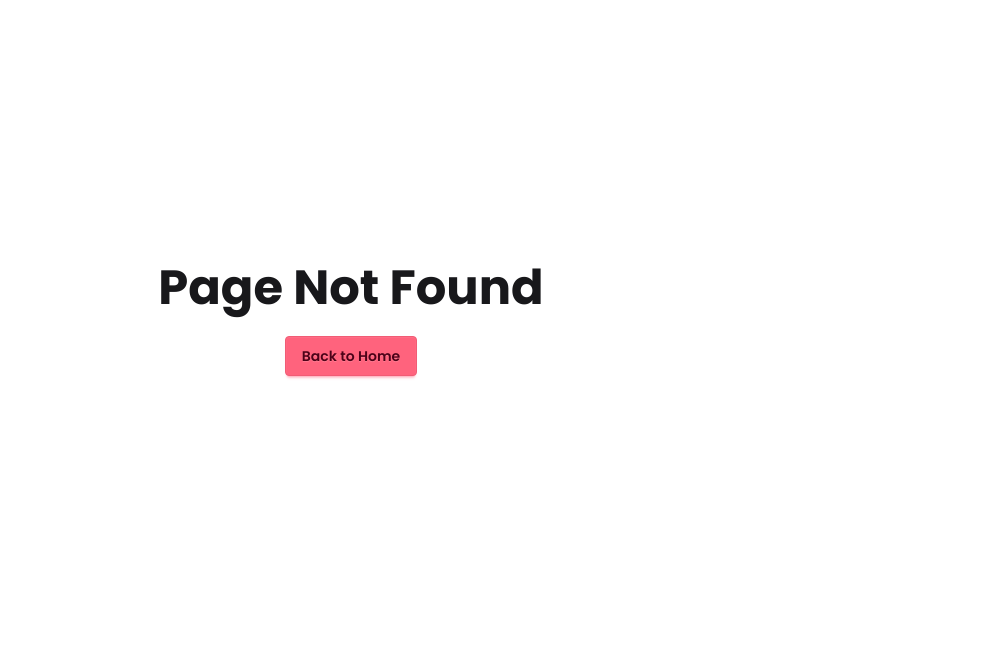
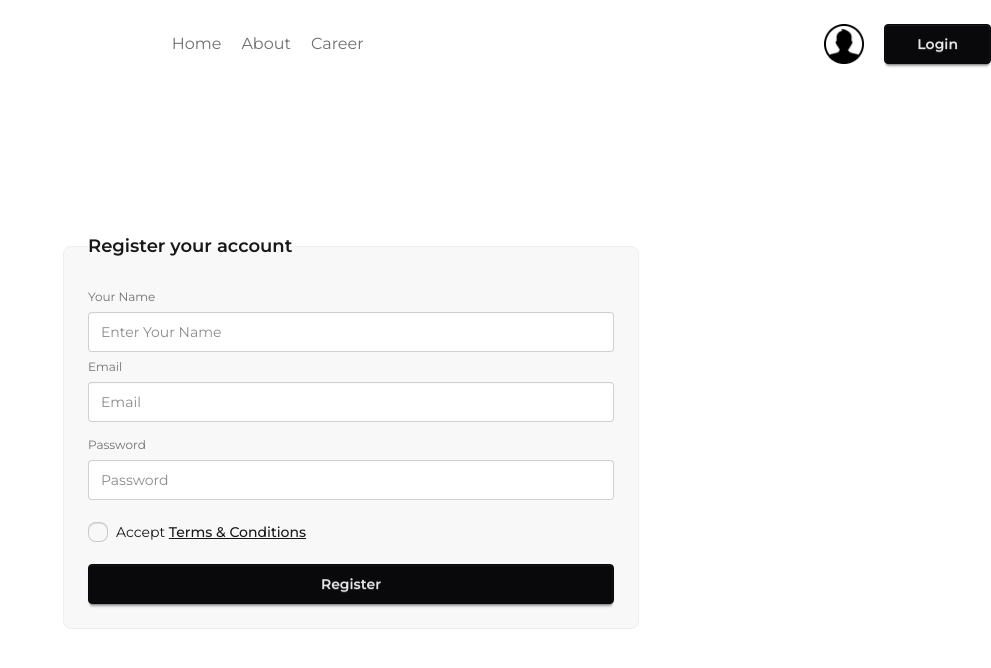
Before and after one commit to Zabedfolio/Dragon-News, a Next.js app: page /register in a window 1280 px wide. Before the commit this address had no page. Shown: the top 668 px of the page, without its empty margins (289-1280 px from the left). Built offline with nearby package versions, Linux system fonts and the light colour scheme.

Commit message:
register form added

```diff
--- /dev/null
+++ b/src/app/(auth)/register/page.jsx
@@ -0,0 +1,38 @@
+import React from 'react';
+
+const RegisterPage = () => {
+  return (
+    <div className="flex justify-center mt-40">
+      <fieldset className="fieldset bg-base-200 border-base-300 rounded-box w-xl border p-6">
+
+        <legend className="fieldset-legend text-lg font-semibold">
+          Register your account
+        </legend>
+
+        <label className="label">Your Name</label>
+        <input type="text" className="input w-full" placeholder="Enter Your Name" />
+
+        <label className="label">Email</label>
+        <input type="email" className="input w-full" placeholder="Email" />
+
+        <label className="label mt-2">Password</label>
+        <input type="password" className="input w-full" placeholder="Password" />
+
+        {/* ✅ Terms & Conditions */}
+        <label className="flex items-center gap-2 mt-4">
+          <input type="checkbox" className="checkbox checkbox-sm" />
+          <span className="text-sm">
+            Accept <span className="font-medium underline cursor-pointer">Terms & Conditions</span>
+          </span>
+        </label>
+
+        <button className="btn btn-neutral mt-4 w-full">
+          Register
+        </button>
+
+      </fieldset>
+    </div>
+  );
+};
+
+export default RegisterPage;
```
